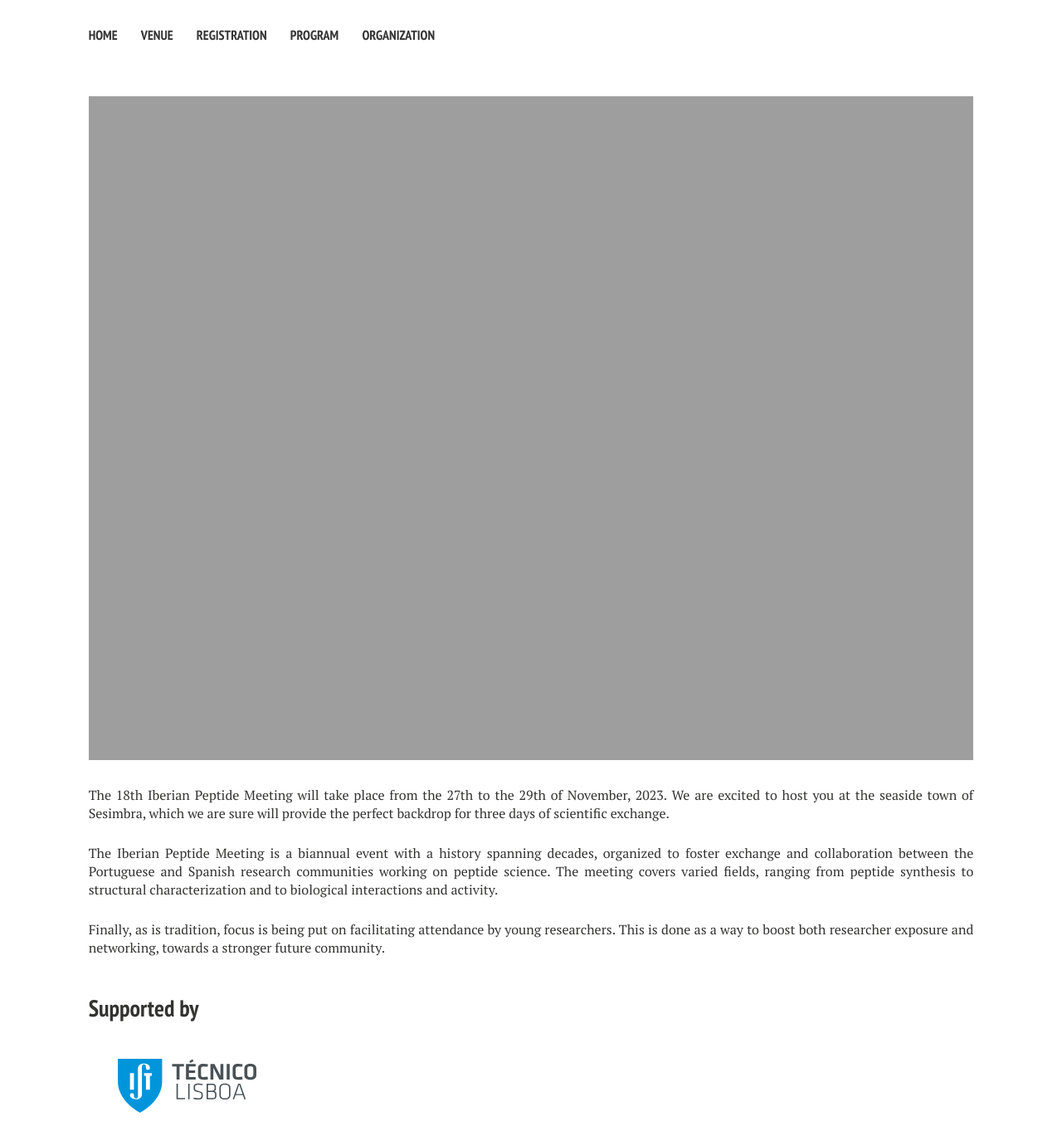
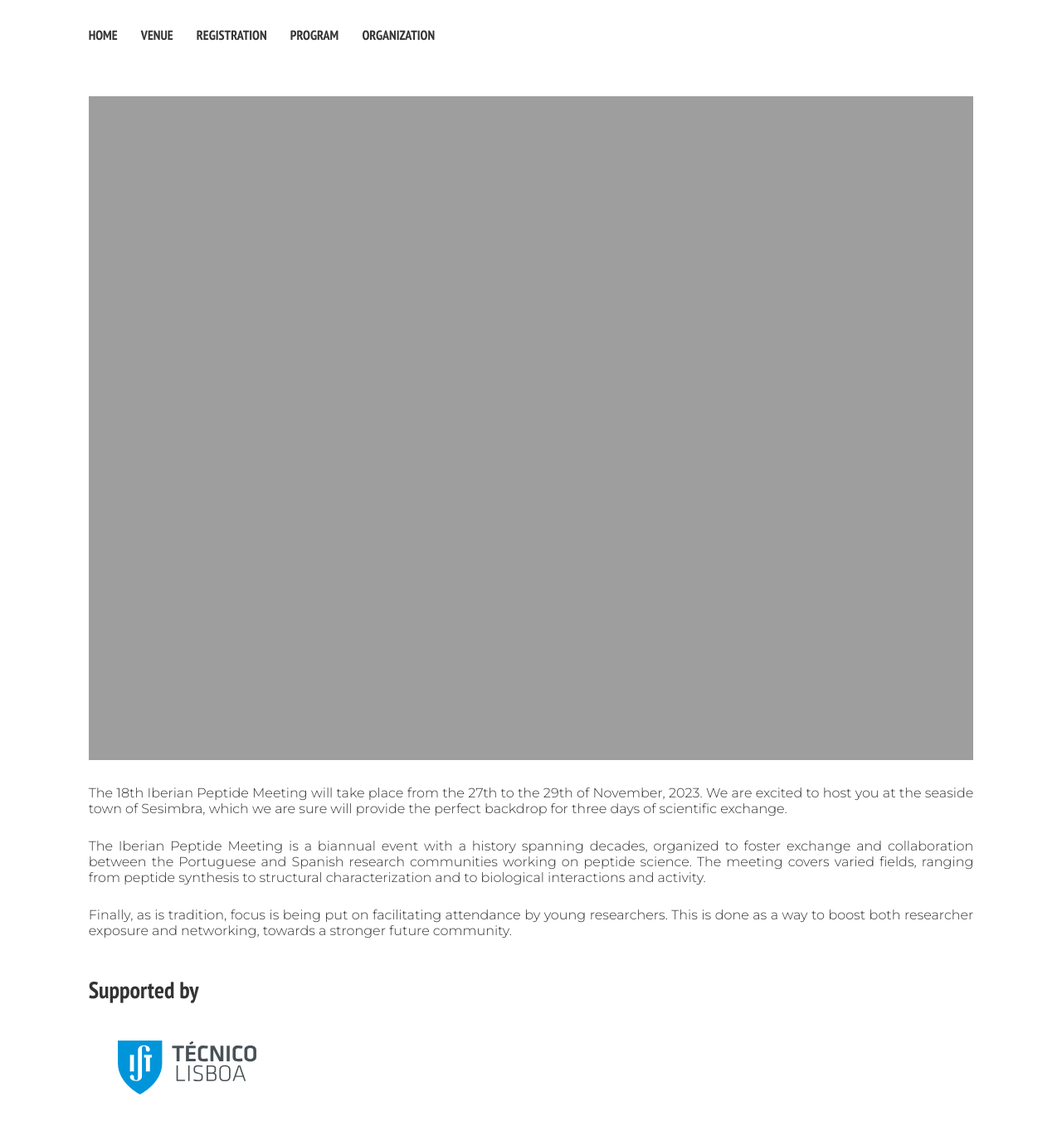
Before and after one commit to Iberian-Peptide-Meeting/XVIII, a Jekyll site: the page built from index.md, in a window 1280 px wide. Shown: the whole page at 83% size. Built offline with Jekyll 4.4.1, drawn with Linux system fonts in a browser that asks for light colours; nearby versions of some CDN libraries; after the commit the page ends 1341 px from its top, so only the background shows below that.

Commit message:
Set fonts

```diff
--- a/_includes/_head.html
+++ b/_includes/_head.html
@@ -35,7 +35,10 @@
 <!-- Modernizr -->
 <script src="{{ site.url }}/assets/js/vendor/modernizr-2.7.1.custom.min.js"></script>
 
-<link href='//fonts.googleapis.com/css?family=PT+Sans+Narrow:400,700%7CPT+Serif:400,700,400italic' rel='stylesheet' type='text/css'>
+<link rel="preconnect" href="https://fonts.googleapis.com">
+<link rel="preconnect" href="https://fonts.gstatic.com" crossorigin>
+<link href="https://fonts.googleapis.com/css2?family=Montserrat:ital,wght@0,300;0,600;1,300;1,600&family=PT+Sans+Narrow:wght@400;700&family=PT+Sans:ital@0;1&display=swap" rel="stylesheet">
+<!-- <link href='https://fonts.googleapis.com/css?family=PT+Sans+Narrow:400,700%7CPT+Serif:400,700,400italic' rel='stylesheet' type='text/css'> -->
 
 <!-- Icons -->
 <!-- From https://evilmartians.com/chronicles/how-to-favicon-in-2021-six-files-that-fit-most-needs -->
--- a/_sass/variables.scss
+++ b/_sass/variables.scss
@@ -9,7 +9,8 @@
 $doc-font-size: 16;
 $doc-line-height: 26;
 $paragraph-indent: false !default;
-$base-font: 'PT Serif', serif;
+/* $base-font: 'PT Serif', serif; */
+$base-font: Montserrat, "PT Sans", sans-serif;
 $heading-font: 'PT Sans Narrow', sans-serif;
 $code-font: Monaco, "Courier New", "DejaVu Sans Mono", "Bitstream Vera Sans Mono", monospace;
 $alt-font: $base-font;
```
